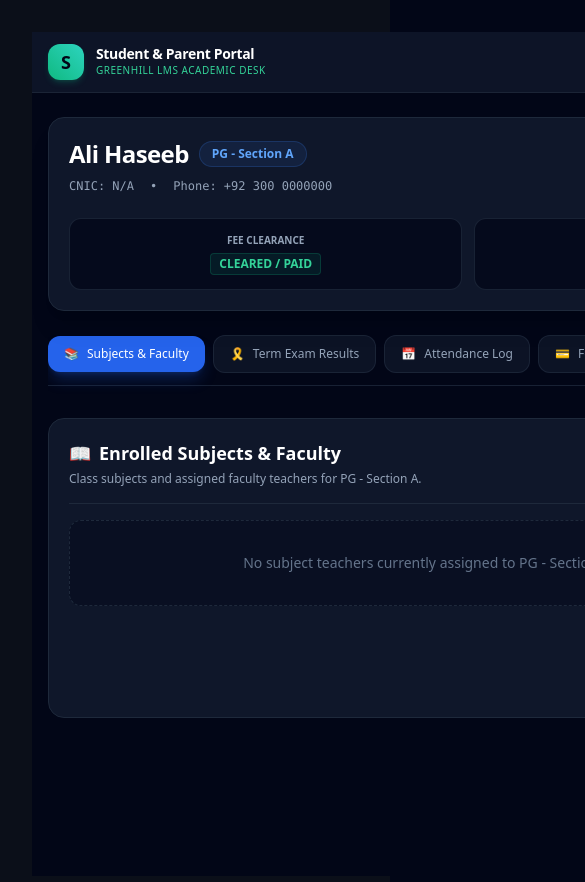
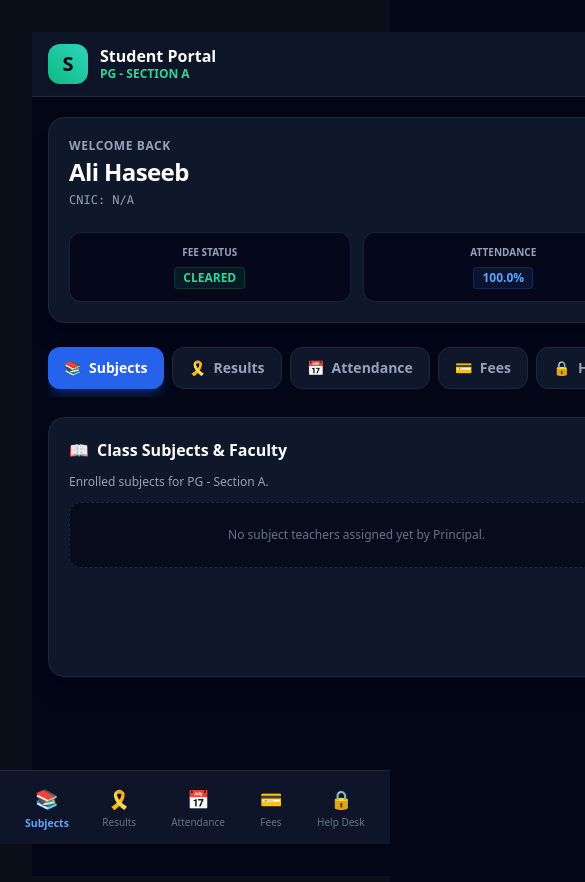
Before and after one commit to haseeb9876/lms-school, a Next.js app: page /dashboard/student in a window 390 px wide. Shown: the top 882 px of the page, 585 px wide, since content can reach past the window. Built offline with nearby package versions, Linux system fonts and the light colour scheme; no server answers.

Commit message:
fix: set viewport meta tag and implement mobile-first bottom bar UI for student portal

```diff
--- a/app/dashboard/student/page.tsx
+++ b/app/dashboard/student/page.tsx
@@ -62,7 +62,7 @@ export default function StudentDashboard() {
 
   if (loading) {
     return (
-      <div className="min-h-screen bg-slate-950 flex items-center justify-center text-slate-400 text-sm font-mono">
+      <div className="min-h-screen bg-slate-950 flex items-center justify-center text-slate-400 text-base font-medium">
         Loading Student Portal...
       </div>
     );
@@ -73,113 +73,84 @@ export default function StudentDashboard() {
     ? `${data.classInfo.name} ${data.classInfo.section ? `- Section ${data.classInfo.section}` : ""}`
     : "PG - Section A";
 
+  const tabs = [
+    { id: "subjects", label: "Subjects", icon: "📚" },
+    { id: "results", label: "Results", icon: "🎗️" },
+    { id: "attendance", label: "Attendance", icon: "📅" },
+    { id: "fees", label: "Fees", icon: "💳" },
+    { id: "helpdesk", label: "Help Desk", icon: "🔒" },
+  ];
+
   return (
-    <div className="min-h-screen bg-slate-950 text-slate-100 flex flex-col font-sans overflow-x-hidden selection:bg-blue-500 selection:text-white">
-      {/* Top Header */}
-      <header className="w-full bg-slate-900/90 backdrop-blur-md border-b border-slate-800/80 sticky top-0 z-50">
-        <div className="max-w-7xl mx-auto px-4 sm:px-6 lg:px-8 py-3 flex flex-col sm:flex-row items-center justify-between gap-3">
-          <div className="flex items-center gap-3 w-full sm:w-auto justify-between sm:justify-start">
+    <div className="min-h-screen bg-slate-950 text-slate-100 flex flex-col font-sans w-full max-w-full overflow-x-hidden pb-20 sm:pb-8">
+      {/* Mobile Top Header */}
+      <header className="w-full bg-slate-900/95 backdrop-blur-md border-b border-slate-800 sticky top-0 z-50 px-4 py-3 flex items-center justify-between">
         <div className="flex items-center gap-3">
-              <div className="w-9 h-9 rounded-xl bg-gradient-to-tr from-emerald-500 to-teal-400 flex items-center justify-center font-bold text-slate-950 text-lg shadow-md shadow-emerald-500/20">
+          <div className="w-10 h-10 rounded-xl bg-gradient-to-tr from-emerald-500 to-teal-400 flex items-center justify-center font-bold text-slate-950 text-xl shadow-md">
             S
           </div>
           <div>
-                <h1 className="text-sm font-bold tracking-tight text-white leading-none">
-                  Student & Parent Portal
-                </h1>
-                <p className="text-[10px] text-emerald-400 font-medium tracking-wider uppercase mt-0.5">
-                  Greenhill LMS Academic Desk
-                </p>
+            <h1 className="text-base font-bold text-white leading-tight">Student Portal</h1>
+            <p className="text-xs text-emerald-400 font-semibold uppercase">{className}</p>
           </div>
         </div>
 
-            {/* Mobile Exit Button */}
         <button
           onClick={handleLogout}
-              className="sm:hidden px-3 py-1.5 rounded-lg bg-red-500/10 hover:bg-red-500/20 text-red-400 border border-red-500/20 text-xs font-medium transition-all"
+          className="px-3 py-1.5 rounded-lg bg-red-500/10 hover:bg-red-500/20 text-red-400 border border-red-500/20 text-xs font-bold transition-all active:scale-95"
         >
           Exit
         </button>
-          </div>
-
-          <div className="hidden sm:flex items-center gap-4">
-            <div className="text-right">
-              <span className="block text-xs font-semibold text-white">{studentName}</span>
-              <span className="block text-[10px] text-slate-400 font-mono">
-                CNIC: {data?.user?.cnic || "N/A"}
-              </span>
-            </div>
-            <button
-              onClick={handleLogout}
-              className="px-4 py-2 rounded-xl bg-red-500/10 hover:bg-red-500/20 text-red-400 border border-red-500/20 text-xs font-semibold transition-all flex items-center gap-1.5 active:scale-95"
-            >
-              <span>Exit Portal</span> &rarr;
-            </button>
-          </div>
-        </div>
       </header>
 
-      {/* Main Container */}
-      <main className="flex-1 max-w-7xl w-full mx-auto px-4 sm:px-6 lg:px-8 py-6 space-y-6">
-        {/* Profile Info & Status Hero Card */}
-        <div className="bg-slate-900 border border-slate-800 rounded-2xl p-5 sm:p-6 shadow-xl relative overflow-hidden">
-          <div className="flex flex-col lg:flex-row lg:items-center justify-between gap-6">
-            <div className="space-y-2">
-              <div className="flex flex-wrap items-center gap-2.5">
-                <h2 className="text-2xl sm:text-3xl font-extrabold text-white tracking-tight">
+      {/* Main Responsive Body */}
+      <main className="flex-1 w-full max-w-3xl mx-auto px-4 py-5 space-y-5">
+        {/* Student Profile Overview Card */}
+        <div className="bg-slate-900 border border-slate-800 rounded-2xl p-5 shadow-xl space-y-4">
+          <div>
+            <span className="text-xs font-semibold text-slate-400 uppercase tracking-wider block">
+              Welcome Back
+            </span>
+            <h2 className="text-2xl font-black text-white tracking-tight mt-0.5">
               {studentName}
             </h2>
-                <span className="px-3 py-1 rounded-full bg-blue-500/10 text-blue-400 border border-blue-500/20 text-xs font-semibold">
-                  {className}
-                </span>
-              </div>
-              <p className="text-xs text-slate-400 flex flex-wrap gap-x-4 gap-y-1 font-mono">
-                <span>CNIC: {data?.user?.cnic || "N/A"}</span>
-                <span>•</span>
-                <span>Phone: {data?.user?.phone || "+92 300 0000000"}</span>
+            <p className="text-xs text-slate-400 font-mono mt-1">
+              CNIC: {data?.user?.cnic || "N/A"}
             </p>
           </div>
 
-            {/* Status Pills */}
-            <div className="grid grid-cols-2 sm:flex items-center gap-3 w-full lg:w-auto">
-              <div className="p-3.5 rounded-xl bg-slate-950/70 border border-slate-800/80 text-center lg:text-left flex-1 lg:flex-initial">
-                <span className="block text-[10px] uppercase font-semibold text-slate-400 mb-0.5">
-                  Fee Clearance
+          {/* Quick Info Grid */}
+          <div className="grid grid-cols-2 gap-3 pt-2">
+            <div className="p-3 bg-slate-950/80 rounded-xl border border-slate-800/80 text-center">
+              <span className="text-[10px] uppercase font-bold text-slate-400 block mb-1">
+                Fee Status
               </span>
               <span className="text-xs font-bold text-emerald-400 bg-emerald-500/10 px-2 py-0.5 rounded border border-emerald-500/20 inline-block">
-                  CLEARED / PAID
+                CLEARED
               </span>
             </div>
 
-              <div className="p-3.5 rounded-xl bg-slate-950/70 border border-slate-800/80 text-center lg:text-left flex-1 lg:flex-initial">
-                <span className="block text-[10px] uppercase font-semibold text-slate-400 mb-0.5">
+            <div className="p-3 bg-slate-950/80 rounded-xl border border-slate-800/80 text-center">
+              <span className="text-[10px] uppercase font-bold text-slate-400 block mb-1">
                 Attendance
               </span>
               <span className="text-xs font-bold text-blue-400 bg-blue-500/10 px-2 py-0.5 rounded border border-blue-500/20 inline-block">
-                  100.0% Present
+                100.0%
               </span>
             </div>
           </div>
         </div>
-        </div>
 
-        {/* Scrollable Responsive Nav Tabs */}
-        <div className="overflow-x-auto pb-2 scrollbar-none">
-          <div className="flex items-center gap-2 min-w-max border-b border-slate-800/80 pb-3">
-            {[
-              { id: "subjects", label: "Subjects & Faculty", icon: "📚" },
-              { id: "results", label: "Term Exam Results", icon: "🎗️" },
-              { id: "attendance", label: "Attendance Log", icon: "📅" },
-              { id: "fees", label: "Fee Ledger & Vouchers", icon: "💳" },
-              { id: "helpdesk", label: "Confidential Desk", icon: "🔒" },
-            ].map((tab) => (
+        {/* Tab Selection Row (Mobile Scrollable) */}
+        <div className="flex gap-2 overflow-x-auto pb-2 pt-1 no-scrollbar">
+          {tabs.map((tab) => (
             <button
               key={tab.id}
               onClick={() => setActiveTab(tab.id as any)}
-                className={`px-4 py-2.5 rounded-xl font-medium text-xs sm:text-sm flex items-center gap-2 transition-all active:scale-95 ${
+              className={`px-4 py-2.5 rounded-xl text-sm font-bold flex items-center gap-2 whitespace-nowrap transition-all active:scale-95 ${
                 activeTab === tab.id
-                    ? "bg-blue-600 text-white shadow-lg shadow-blue-600/25"
-                    : "bg-slate-900/80 hover:bg-slate-900 text-slate-400 border border-slate-800/80"
+                  ? "bg-blue-600 text-white shadow-lg shadow-blue-600/30"
+                  : "bg-slate-900 text-slate-400 border border-slate-800"
               }`}
             >
               <span>{tab.icon}</span>
@@ -187,110 +158,100 @@ export default function StudentDashboard() {
             </button>
           ))}
         </div>
-        </div>
 
-        {/* Tab Content Panels */}
-        <div className="bg-slate-900 border border-slate-800 rounded-2xl p-5 sm:p-8 min-h-[300px]">
+        {/* Dynamic Card Panel */}
+        <div className="bg-slate-900 border border-slate-800 rounded-2xl p-5 shadow-xl min-h-[260px]">
           {activeTab === "subjects" && (
-            <div className="space-y-4">
-              <div className="border-b border-slate-800 pb-4">
-                <h3 className="text-lg font-bold text-white flex items-center gap-2">
-                  <span>📖</span> Enrolled Subjects & Faculty
+            <div className="space-y-3">
+              <h3 className="text-base font-bold text-white flex items-center gap-2">
+                <span>📖</span> Class Subjects & Faculty
               </h3>
-                <p className="text-xs text-slate-400 mt-1">
-                  Class subjects and assigned faculty teachers for {className}.
-                </p>
-              </div>
-              <div className="p-8 rounded-xl bg-slate-950/40 border border-dashed border-slate-800 text-center text-slate-500 text-sm">
-                No subject teachers currently assigned to {className} by Principal.
+              <p className="text-xs text-slate-400">Enrolled subjects for {className}.</p>
+              <div className="p-6 rounded-xl bg-slate-950/60 border border-dashed border-slate-800 text-center text-slate-500 text-xs mt-4">
+                No subject teachers assigned yet by Principal.
               </div>
             </div>
           )}
 
           {activeTab === "results" && (
-            <div className="space-y-4">
-              <div className="border-b border-slate-800 pb-4">
-                <h3 className="text-lg font-bold text-white flex items-center gap-2">
-                  <span>🎗️</span> Academic Examination Results
+            <div className="space-y-3">
+              <h3 className="text-base font-bold text-white flex items-center gap-2">
+                <span>🎗️</span> Academic Results
               </h3>
-                <p className="text-xs text-slate-400 mt-1">
-                  Term mark sheets and progress reports for {studentName}.
-                </p>
-              </div>
-              <div className="p-8 rounded-xl bg-slate-950/40 border border-dashed border-slate-800 text-center text-slate-500 text-sm">
-                No exam result transcripts published for this academic session yet.
+              <p className="text-xs text-slate-400">Term examinations and progress reports.</p>
+              <div className="p-6 rounded-xl bg-slate-950/60 border border-dashed border-slate-800 text-center text-slate-500 text-xs mt-4">
+                No exam transcripts published for this session.
               </div>
             </div>
           )}
 
           {activeTab === "attendance" && (
-            <div className="space-y-4">
-              <div className="border-b border-slate-800 pb-4">
-                <h3 className="text-lg font-bold text-white flex items-center gap-2">
-                  <span>📅</span> Daily Attendance Records
+            <div className="space-y-3">
+              <h3 className="text-base font-bold text-white flex items-center gap-2">
+                <span>📅</span> Attendance Records
               </h3>
-                <p className="text-xs text-slate-400 mt-1">
-                  Monthly attendance status matrix.
-                </p>
+              <div className="p-4 rounded-xl bg-slate-950/80 border border-slate-800 flex items-center justify-between mt-2">
+                <div>
+                  <span className="text-[10px] font-bold text-slate-400 uppercase block">Status</span>
+                  <span className="text-sm font-bold text-emerald-400">100% Present</span>
                 </div>
-              <div className="p-6 rounded-xl bg-slate-950/60 border border-slate-800 flex items-center justify-between">
-                <div>
-                  <span className="text-xs font-semibold text-slate-400 uppercase block">
-                    Current Status
-                  </span>
-                  <span className="text-base font-bold text-emerald-400">100% Regular</span>
-                </div>
-                <span className="px-3 py-1 rounded bg-emerald-500/10 text-emerald-400 border border-emerald-500/20 text-xs font-bold">
-                  PERFECT RECORD
+                <span className="px-2.5 py-1 rounded bg-emerald-500/10 text-emerald-400 border border-emerald-500/20 text-xs font-bold">
+                  REGULAR
                 </span>
               </div>
             </div>
           )}
 
           {activeTab === "fees" && (
-            <div className="space-y-4">
-              <div className="border-b border-slate-800 pb-4">
-                <h3 className="text-lg font-bold text-white flex items-center gap-2">
-                  <span>💳</span> Fee Ledger & Bank Challans
+            <div className="space-y-3">
+              <h3 className="text-base font-bold text-white flex items-center gap-2">
+                <span>💳</span> Fee Ledger & Challan
               </h3>
-                <p className="text-xs text-slate-400 mt-1">
-                  View tuition vouchers and payment history.
-                </p>
+              <div className="p-4 rounded-xl bg-slate-950/80 border border-slate-800 space-y-2 mt-2">
+                <div className="flex items-center justify-between">
+                  <span className="text-xs font-bold text-white">August 2026 Voucher</span>
+                  <span className="text-xs font-bold text-emerald-400 bg-emerald-500/10 px-2 py-0.5 rounded border border-emerald-500/20">
+                    PAID
+                  </span>
                 </div>
-              <div className="p-6 rounded-xl bg-slate-950/60 border border-slate-800 flex flex-col sm:flex-row items-start sm:items-center justify-between gap-4">
-                <div>
-                  <h4 className="text-sm font-bold text-white">August 2026 Monthly Tuition Fee</h4>
-                  <p className="text-xs text-slate-400 font-mono mt-0.5">Amount: PKR 15,000</p>
-                </div>
-                <span className="px-3 py-1 rounded bg-emerald-500/10 text-emerald-400 border border-emerald-500/20 text-xs font-bold">
-                  PAID / CLEARED
-                </span>
+                <p className="text-xs text-slate-400 font-mono">Amount: PKR 15,000</p>
               </div>
             </div>
           )}
 
           {activeTab === "helpdesk" && (
-            <div className="space-y-4">
-              <div className="border-b border-slate-800 pb-4">
-                <h3 className="text-lg font-bold text-white flex items-center gap-2">
-                  <span>🔒</span> Parent Confidential Help Desk
+            <div className="space-y-3">
+              <h3 className="text-base font-bold text-white flex items-center gap-2">
+                <span>🔒</span> Support Help Desk
               </h3>
-                <p className="text-xs text-slate-400 mt-1">
-                  Direct communication ticket to School Administration.
-                </p>
-              </div>
               <textarea
-                placeholder="Type your message or inquiry directly to Principal..."
+                placeholder="Message Principal or Administration..."
                 rows={4}
-                className="w-full p-3.5 rounded-xl bg-slate-950 border border-slate-800 text-white placeholder-slate-500 text-sm focus:outline-none focus:border-blue-500"
+                className="w-full p-3 rounded-xl bg-slate-950 border border-slate-800 text-white placeholder-slate-500 text-xs focus:outline-none focus:border-blue-500"
               />
-              <button className="px-5 py-2.5 rounded-xl bg-blue-600 hover:bg-blue-500 text-white font-medium text-xs transition-all active:scale-95 shadow-lg shadow-blue-600/20">
-                Submit Support Ticket
+              <button className="w-full py-3 rounded-xl bg-blue-600 hover:bg-blue-500 text-white font-bold text-xs transition-all active:scale-95 shadow-lg shadow-blue-600/30">
+                Send Message
               </button>
             </div>
           )}
         </div>
       </main>
+
+      {/* Mobile Fixed Bottom Navigation Bar */}
+      <nav className="sm:hidden fixed bottom-0 left-0 right-0 bg-slate-900/95 backdrop-blur-lg border-t border-slate-800 px-2 py-2 flex items-center justify-around z-50">
+        {tabs.map((tab) => (
+          <button
+            key={tab.id}
+            onClick={() => setActiveTab(tab.id as any)}
+            className={`flex flex-col items-center gap-0.5 p-1.5 rounded-xl transition-all ${
+              activeTab === tab.id ? "text-blue-400 font-bold scale-105" : "text-slate-500"
+            }`}
+          >
+            <span className="text-lg">{tab.icon}</span>
+            <span className="text-[10px]">{tab.label}</span>
+          </button>
+        ))}
+      </nav>
     </div>
   );
 }
```
Also changed, not shown: app/layout.tsx (+9 -2 lines). Lines whose indentation alone changed are shown as unchanged.
